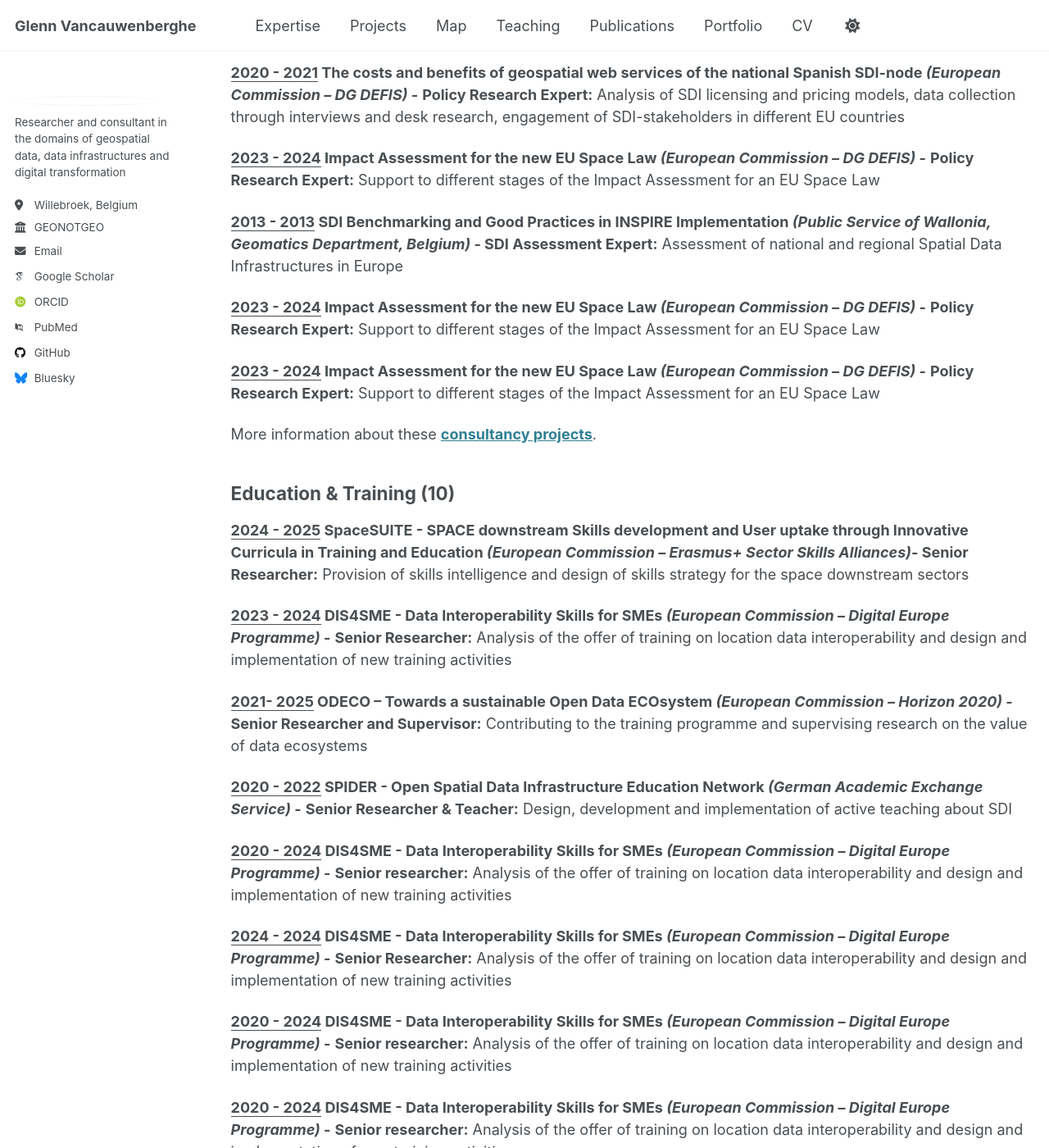
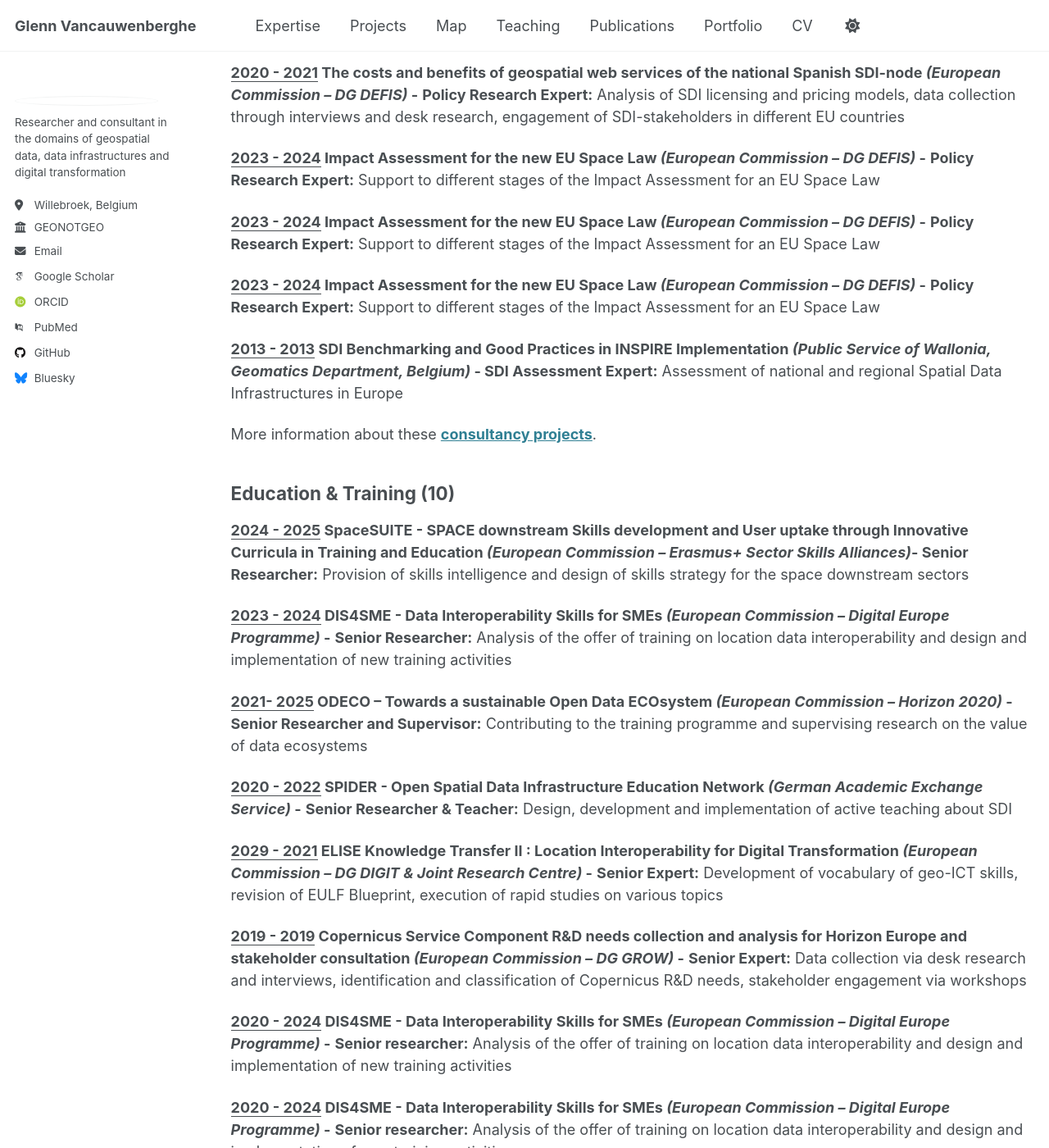
Before and after one commit to GVancauwenberghe/gvancauwenberghe.github.io, a Jekyll site: the page built from _pages/projects.md, in a window 1280 px wide and 1400 px high, scrolled down 1375 px. Shown: the whole window at 82% size. Built offline with Jekyll 4.4.1, drawn with Linux system fonts in a browser that asks for light colours; some web fonts are replaced.

Commit message:
Update projects.md

```diff
--- a/_pages/projects.md
+++ b/_pages/projects.md
@@ -50,14 +50,14 @@ More information about these [**international development projects**](https://gv
 **<ins>2023 - 2024</ins> Impact Assessment for the new EU Space Law _(European Commission –   DG DEFIS)_ -**
 **Policy Research Expert:** Support to different stages of the Impact Assessment for an EU Space Law
 
-**<ins>2013 - 2013</ins>   SDI Benchmarking and Good Practices in INSPIRE Implementation _(Public Service of Wallonia, Geomatics Department, Belgium)_ -
-SDI Assessment Expert:**   Assessment of national and regional Spatial Data Infrastructures in Europe
-
 **<ins>2023 - 2024</ins> Impact Assessment for the new EU Space Law _(European Commission –   DG DEFIS)_ -**
 **Policy Research Expert:** Support to different stages of the Impact Assessment for an EU Space Law
 
 **<ins>2023 - 2024</ins> Impact Assessment for the new EU Space Law _(European Commission –   DG DEFIS)_ -**
 **Policy Research Expert:** Support to different stages of the Impact Assessment for an EU Space Law
+
+**<ins>2013 - 2013</ins>   SDI Benchmarking and Good Practices in INSPIRE Implementation _(Public Service of Wallonia, Geomatics Department, Belgium)_ -
+SDI Assessment Expert:**   Assessment of national and regional Spatial Data Infrastructures in Europe
 
 More information about these [**consultancy projects**](https://gvancauwenberghe.github.io/projects).
 
@@ -74,11 +74,11 @@ Senior Researcher:**   Provision of skills intelligence and design of skills str
 **<ins>2020 - 2022</ins>   SPIDER - Open Spatial Data Infrastructure Education Network _(German Academic Exchange Service)_ -**
 **Senior Researcher & Teacher:** Design, development and implementation of active teaching about SDI
 
-**<ins>2020 - 2024</ins>   DIS4SME -  Data Interoperability Skills for SMEs _(European Commission –   Digital Europe Programme)_ -**
-**Senior researcher:** Analysis of the offer of training on location data interoperability and design and implementation of new training activities
+**<ins>2029 - 2021</ins>   ELISE Knowledge Transfer II : Location Interoperability for Digital Transformation  _(European Commission –   DG DIGIT  & Joint Research Centre)_ -**
+**Senior Expert:** Development of vocabulary of geo-ICT skills, revision of EULF Blueprint, execution of rapid studies on various topics
 
-**<ins>2024 - 2024</ins>   DIS4SME -  Data Interoperability Skills for SMEs _(European Commission –   Digital Europe Programme)_ -**
-**Senior Researcher:** Analysis of the offer of training on location data interoperability and design and implementation of new training activities
+**<ins>2019 - 2019</ins>   Copernicus Service Component R&D needs collection and analysis for Horizon Europe and stakeholder consultation _(European Commission –   DG GROW)_ -**
+**Senior Expert:** Data collection via desk research and interviews, identification and classification of Copernicus R&D needs, stakeholder engagement via workshops
 
 **<ins>2020 - 2024</ins>   DIS4SME -  Data Interoperability Skills for SMEs _(European Commission –   Digital Europe Programme)_ -**
 **Senior researcher:** Analysis of the offer of training on location data interoperability and design and implementation of new training activities
```
